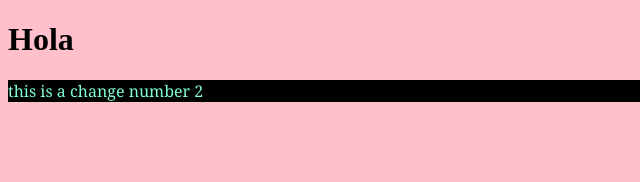
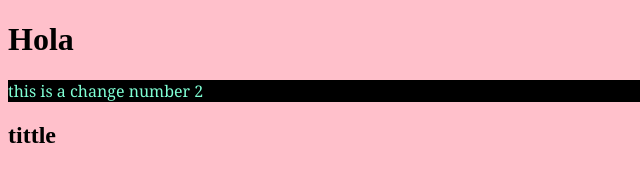
Before and after one commit to amxdo96/projects, a plain HTML site: page index.html in a window 1280 px wide. Shown: the full height of the page, 0-640 px from the left. Drawn offline with Linux system fonts and the light colour scheme.

Commit message:
added h2

```diff
--- a/index.html
+++ b/index.html
@@ -12,5 +12,7 @@
     <h1> Hola </h1>
 
     <p> this is a change number 2 </p>
+
+    <h2> tittle </h2>
 </body>
 </html>
```
